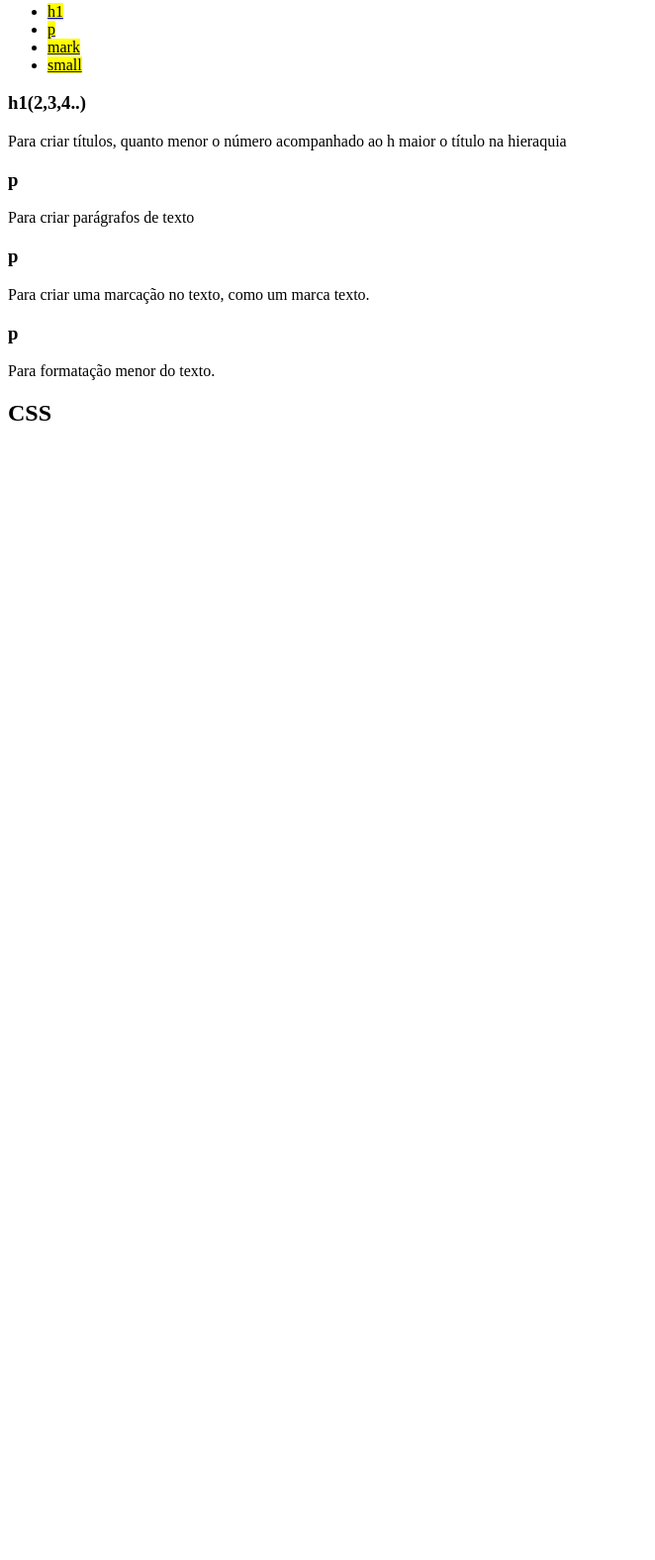
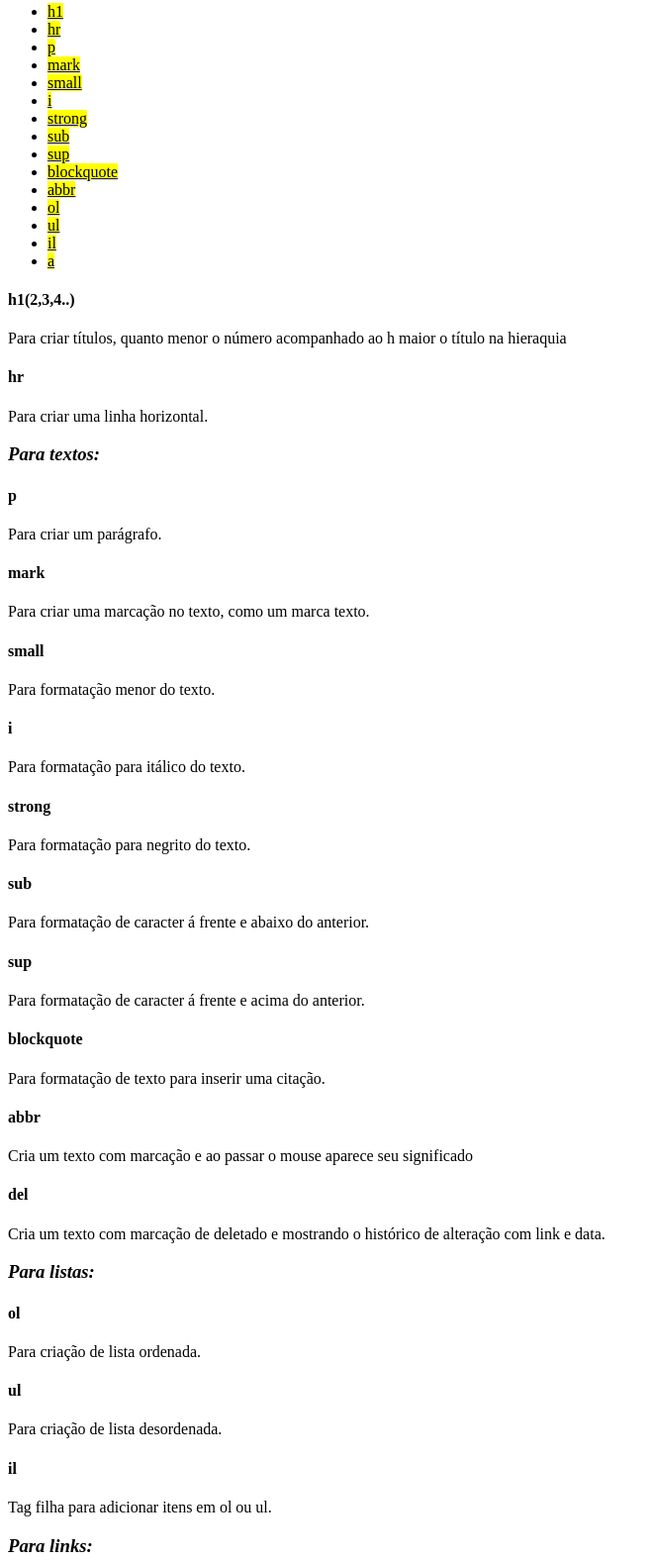
Before and after one commit to LisaHouse/project_html_dio, a plain HTML site: page index.html in a window 1280 px wide. Shown: the part 407-1983 px from the top of the page at 99% size, without its empty margins (0-662 px from the left). Before the commit the page ends 858 px from the top, so only its background shows below. Drawn offline with Linux system fonts and the light colour scheme.

Commit message:
criação de novos conteúdos de estudo

```diff
--- a/index.html
+++ b/index.html
@@ -39,25 +39,96 @@
     <h2>Tags HTML</h2>
     <ul>
         <li><a href="#h1"><mark>h1</mark></a></li>
+        <li><a href="#hr"><mark>hr</mark></a></li>
         <li><a href="#p"><mark>p</mark></a></li>
         <li><a href="#mark"><mark>mark</mark></a></li>
         <li><a href="#small"><mark>small</mark></a></li>
+        <li><a href="#i"><mark>i</mark></a></li>
+        <li><a href="#strong"><mark>strong</mark></a></li>
+        <li><a href="#sub"><mark>sub</mark></a></li>
+        <li><a href="#sup"><mark>sup</mark></a></li>
+        <li><a href="#blockquote"><mark>blockquote</mark></a></li>
+        <li><a href="#abbr"><mark>abbr</mark></a></li>
+        <li><a href="#ol"><mark>ol</mark></a></li>
+        <li><a href="#ul"><mark>ul</mark></a></li>
+        <li><a href="#il"><mark>il</mark></a></li>
+        <li><a href="#a"><mark>a</mark></a></li>
     </ul>
-    <h3 id="h1">h1(2,3,4..)</h3>
+    </ul>
+    </ul>
+    <h4 id="h1">h1(2,3,4..)</h4>
+    <p>
     Para criar títulos, quanto menor o número acompanhado ao h maior o título na hieraquia
-
-     <h3 id="p">p</h3>
-    Para criar parágrafos de texto
     </p>
 
-    <h3 id="mark">p</h3>
+    <h4 id="hr">hr</h4>
+    <p>
+    Para criar uma linha horizontal.
+    </p>
+     <h3><i>Para textos:</i></h3>
+    <h4 id="p">p</h4>
+    Para criar um parágrafo.
+    </p>
+
+    <h4 id="mark">mark</h4>
     Para criar uma marcação no texto, como um marca texto.
     </p>
 
-     <h3 id="small">p</h3>
+     <h4 id="small">small</h4>
     Para formatação menor do texto.
     </p>
 
+     <h4 id="i">i</h4>
+    Para formatação para itálico do texto.
+    </p>
+
+     <h4 id="strong">strong</h4>
+    Para formatação para negrito do texto.
+    </p>
+
+    <h4 id="sub">sub</h4>
+    Para formatação de caracter á frente e abaixo do anterior.
+    </p>
+
+    <h4 id="sup">sup</h4>
+    Para formatação de caracter á frente e acima do anterior.
+    </p>
+
+    <h4 id="blockquote">blockquote</h4>
+    <p>
+    Para formatação de texto para inserir uma citação.
+    </p>
+
+    <h4 id="abbr">abbr</h4>
+    <p>
+    Cria um texto com marcação e ao passar o mouse aparece seu significado
+    </p>
+
+    <h4 id="del">del</h4>
+    <p>
+    Cria um texto com marcação de deletado e mostrando o histórico de alteração com
+    link e data.
+    </p>
+
+    <h3><i>Para listas:</i></h3>
+
+    <h4 id="ol">ol</h4>
+    Para criação de lista ordenada.
+    </p>
+
+    <h4 id="ul">ul</h4>
+    Para criação de lista desordenada.
+    </p>
+
+    <h4 id="il">il</h4>
+    Tag filha para adicionar itens em ol ou ul.
+    </p>
+
+    <h3><i>Para links:</i></h3>
+    <h4 id="a">a</h4>
+    Para redirecionar a link externo, outra página web interna ou levar o usuario á alguma
+    parte específica na mesma página.
+    </p>
    <p id="css">
     <h2>CSS</h2>
    </p>
```
